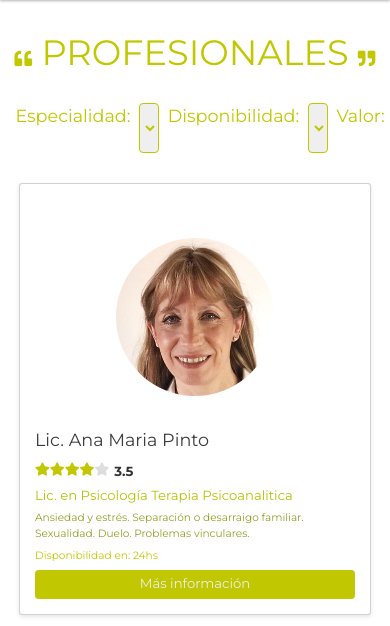
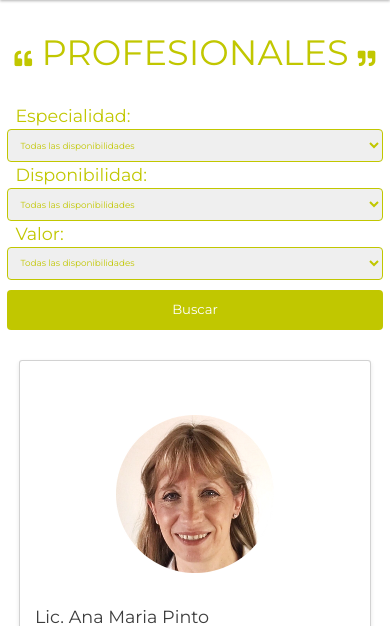
Before and after one commit to ivanros02/psiquiatriaApp, a PHP site: page /psicologos/psicologosOnline.php in a window 390 px wide; the page is wider, and only the part inside the window is pictured. Shown: the part 65-691 px from the top of that part. Run offline with PHP 8.4, Linux system fonts and the light colour scheme; data comes from the database, SQL or seed files in the repository.

Commit message:
update responsive

```diff
--- a/estilos/stylePsico.css
+++ b/estilos/stylePsico.css
@@ -140,7 +140,8 @@ header .fa-bars {
     /* Position the tooltip text - see examples below! */
     width: 500px;
     bottom: 100% !important;
-    z-index: 2; /* Asegúrate de que el tooltip tenga un z-index mayor que la tarjeta */
+    z-index: 2;
+    /* Asegúrate de que el tooltip tenga un z-index mayor que la tarjeta */
 
 }
 
@@ -200,6 +201,7 @@ header .fa-bars {
     display: flex;
     margin: 20px 0;
     color: var(--green);
+    flex-direction: column;
 }
 
 label {
```
